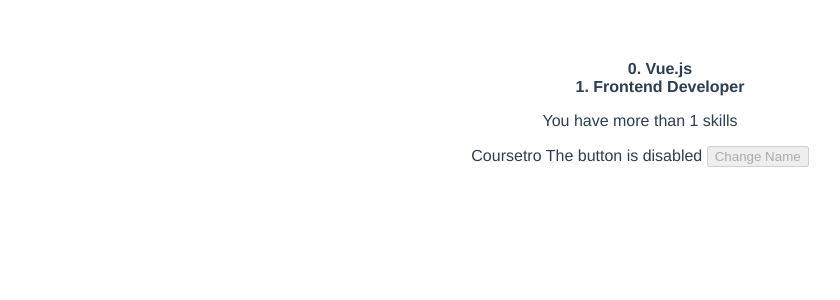
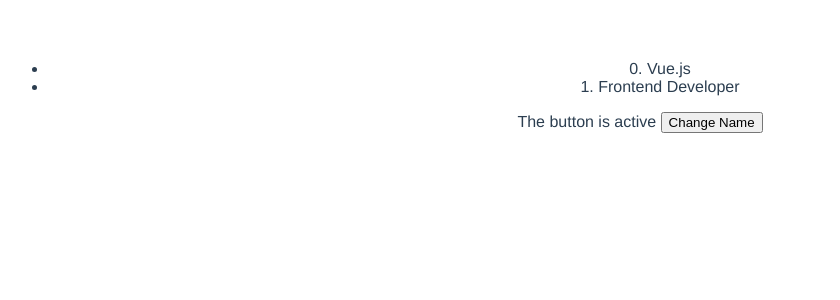
Before and after one commit to MrTato/LearnVueIn65Minutes, a Vue app: page / in a window 1280 px wide. Shown: the top 300 px of the page, without its empty margins (0-840 px from the left). Built offline with nearby package versions, Linux system fonts and the light colour scheme.

Commit message:
Class binding

```diff
--- a/src/components/Skills.css
+++ /dev/null
@@ -1,7 +0,0 @@
-ul {
-    list-style-type: none;
-}
-
-li {
-    font-weight: bold;
-}
--- a/src/components/Skills.vue
+++ b/src/components/Skills.vue
@@ -2,11 +2,12 @@
   <div class="hello">
     <div class="holder">
       <ul>
-        <li v-for="(data, index) in skills" :key="index">{{index}}. {{data.skill}}</li>
+        <li v-for="(data, index) in skills" :key="index">
+          {{ index }}. {{ data.skill }}
+        </li>
       </ul>
 
-      <p v-if="skills.length >= 1">You have more than 1 skills</p>
-      <p v-else>You have 0 skills</p>
+      <div v-bind:class="{ alert: !showAlert }"></div>
     </div>
     {{ name }}
 
@@ -23,18 +24,18 @@ export default {
   name: "Skills",
   data() {
     return {
-      name: "Coursetro",
-      btnState: true,
-      skills: [
-        { skill: "Vue.js" },
-        { skill: "Frontend Developer" },
-        ],
+      skills: [{ skill: "Vue.js" }, { skill: "Frontend Developer" }],
+      showAlert: true,
     };
   },
 };
 </script>
 
 <!-- Add "scoped" attribute to limit CSS to this component only -->
-<style src="./Skills.css" scoped>
-
+<style scoped>
+  .alert {
+    background-color: yellow;
+    width: 100%;
+    height: 30px;
+  }
 </style>
```
